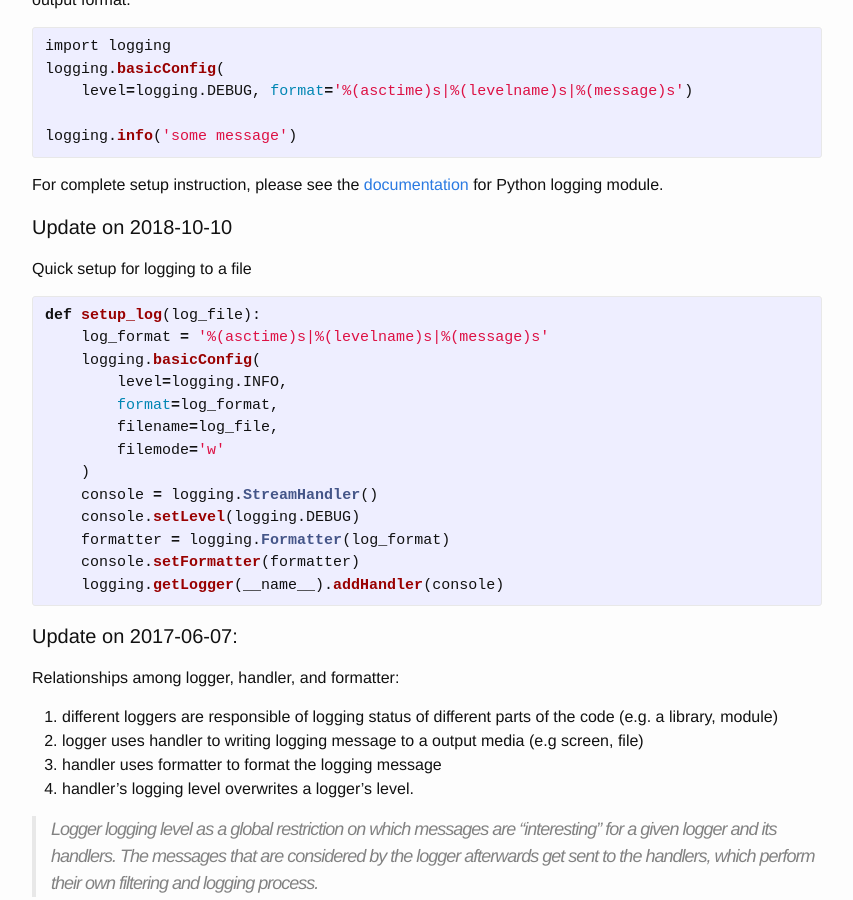
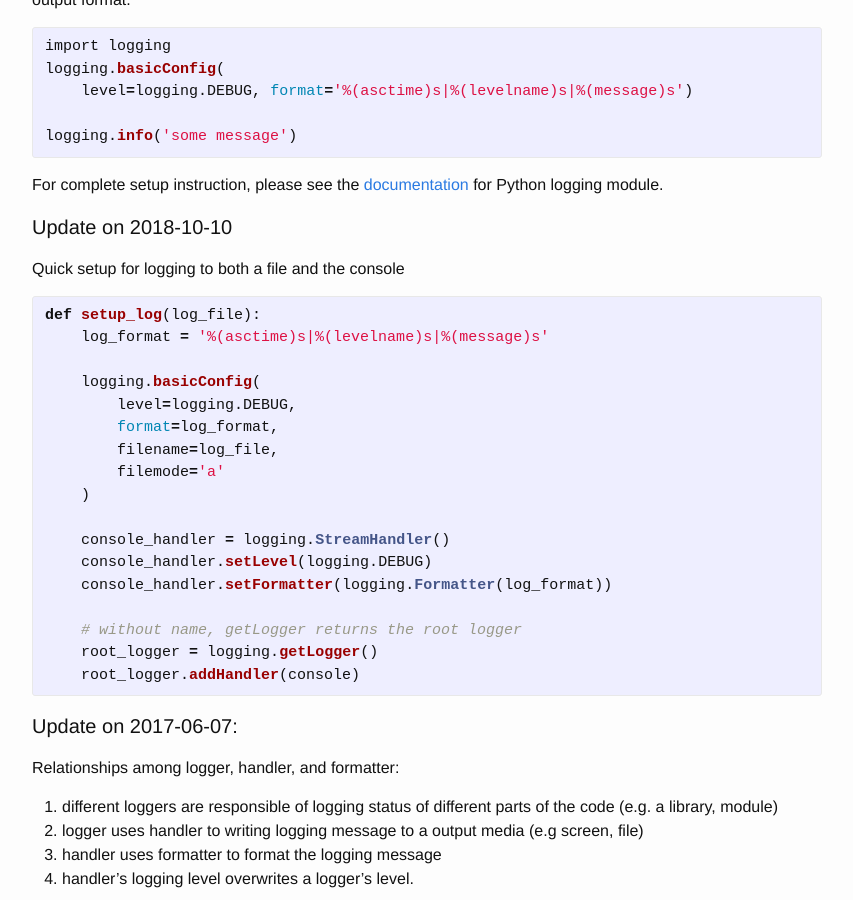
Before and after one commit to zyxue/zyxue.github.io, a Jekyll site: the page built from _posts/2015-08-05-quick-setup-for-python-logging.md, in a window 1280 px wide and 900 px high, scrolled down 238 px. Shown: the whole window, without its empty margins (213-1066 px from the left). Built offline with Jekyll 4.4.1, drawn with Linux system fonts in a browser that asks for light colours; comment, search, counter and statistics services are not loaded.

Commit message:
updated 2015-08-05-quick-setup-for-python-logging.md to make ensure the console logger works

```diff
--- a/_posts/2015-08-05-quick-setup-for-python-logging.md
+++ b/_posts/2015-08-05-quick-setup-for-python-logging.md
@@ -22,23 +22,26 @@ For complete setup instruction, please see the
 
 #### Update on 2018-10-10
 
-Quick setup for logging to a file
+Quick setup for logging to both a file and the console
 
 {% highlight python %}
 def setup_log(log_file):
     log_format = '%(asctime)s|%(levelname)s|%(message)s'
+
     logging.basicConfig(
-        level=logging.INFO,
+        level=logging.DEBUG,
         format=log_format,
         filename=log_file,
-        filemode='w'
+        filemode='a'
     )
-    console = logging.StreamHandler()
-    console.setLevel(logging.DEBUG)
-    formatter = logging.Formatter(log_format)
-    console.setFormatter(formatter)
-    logging.getLogger(__name__).addHandler(console)
 
+    console_handler = logging.StreamHandler()
+    console_handler.setLevel(logging.DEBUG)
+    console_handler.setFormatter(logging.Formatter(log_format))
+
+    # without name, getLogger returns the root logger
+    root_logger = logging.getLogger()
+    root_logger.addHandler(console)
 {% endhighlight %}
 
 #### Update on 2017-06-07:
```
